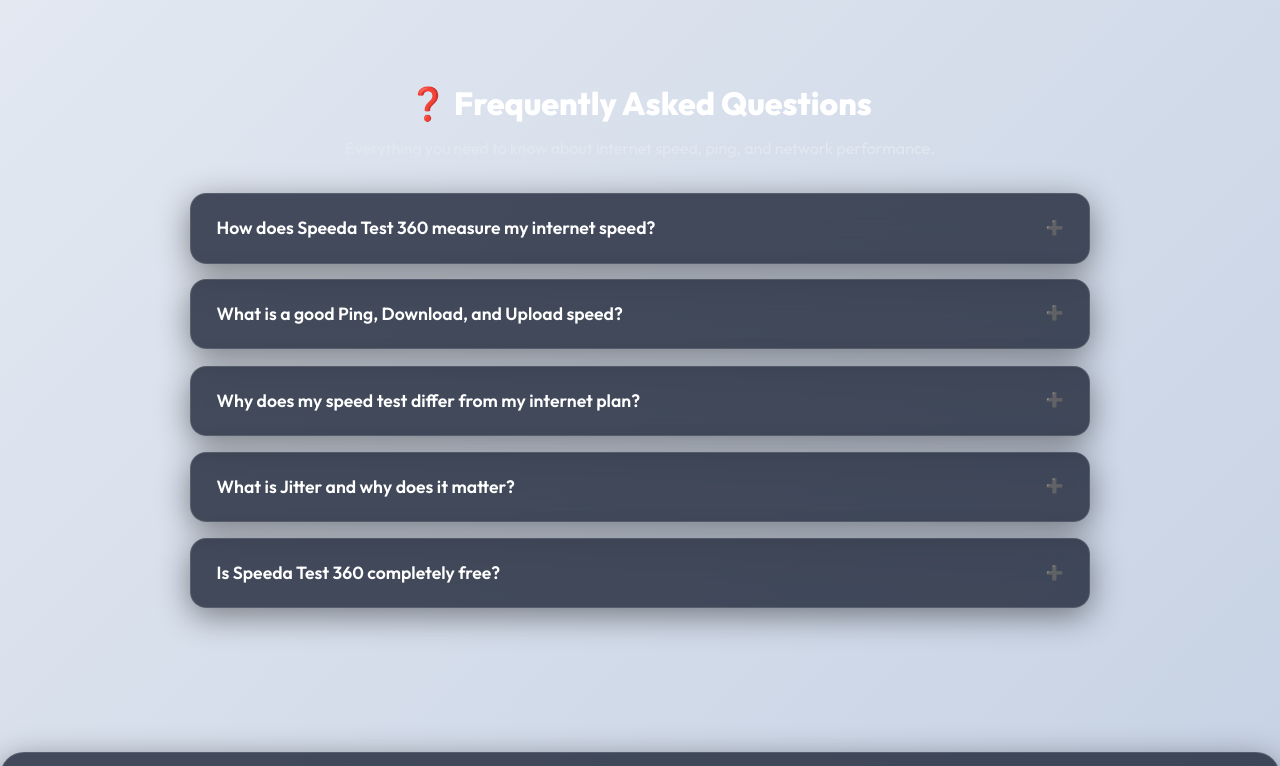
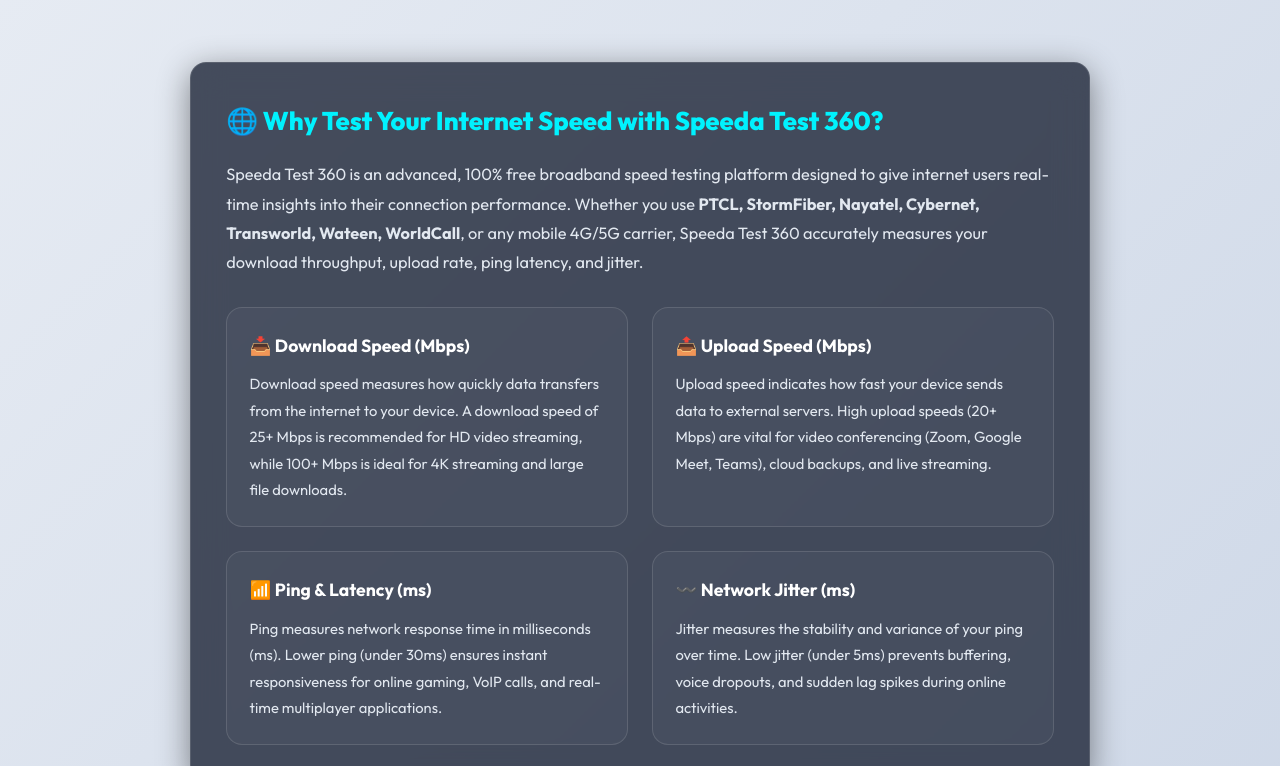
Before and after one commit to alirazabhatti36/speeda-test, a React (Vite) app in the folder frontend/: page / in a window 1280 px wide. Shown: the part 1354-2120 px from the top of the page. Built offline with nearby package versions, Linux system fonts and the light colour scheme; no server answers.

Commit message:
seo: Comprehensive 360 SEO optimization, indexing tags, sitemap.xml update, robots.txt, and Schema.org rich snippets

```diff
--- a/frontend/index.html
+++ b/frontend/index.html
@@ -5,6 +5,11 @@
     <link rel="icon" type="image/svg+xml" href="/favicon.svg" />
     <meta name="viewport" content="width=device-width, initial-scale=1.0" />
     <meta name="theme-color" content="#0b0f19" />
+
+    <!-- Primary Search Engine Crawling & Indexing -->
+    <meta name="robots" content="index, follow, max-image-preview:large, max-snippet:-1, max-video-preview:-1" />
+    <meta name="googlebot" content="index, follow, max-snippet:-1, max-image-preview:large, max-video-preview:-1" />
+    <meta name="bingbot" content="index, follow, max-snippet:-1, max-image-preview:large" />
 
     <!-- Google AdSense Account & Auto Ads -->
     <meta name="google-adsense-account" content="ca-pub-1373118680696037">
@@ -24,14 +29,16 @@
     <title>Speeda Test 360 — Real-Time Internet Speed Test & Network Analytics</title>
     <meta name="title" content="Speeda Test 360 — Real-Time Internet Speed Test & Network Analytics" />
     <meta name="description" content="Test your internet download speed, upload speed, ping latency, and jitter in real-time with Speeda Test 360. 100% free, accurate, and AI-powered network diagnostics." />
-    <meta name="keywords" content="speed test, internet speed test, broadband test, wifi speed, ping test, upload speed, download speed, network latency, jitter, ISP test, Speeda Test 360" />
+    <meta name="keywords" content="speed test, internet speed test, wifi speed test, broadband test, ping test, download speed, upload speed, network latency, jitter, ISP test, Speeda Test 360, PTCL speed test, StormFiber speed test, Nayatel speed test, Cybernet speed test, website speed tester" />
     <meta name="author" content="Speeda Test 360" />
 
     <!-- Open Graph / Facebook -->
     <meta property="og:type" content="website" />
+    <meta property="og:site_name" content="Speeda Test 360" />
     <meta property="og:title" content="Speeda Test 360 — Real-Time Internet Speed Test & Network Analytics" />
     <meta property="og:description" content="Test your internet speed with high-precision 360° analytics. Measure ping, jitter, download, and upload speeds instantly." />
-    <meta property="og:image" content="/favicon.svg" />
+    <meta property="og:url" content="https://speedatest360.online/" />
+    <meta property="og:image" content="https://speedatest360.online/favicon.svg" />
 
     <!-- Twitter -->
     <meta property="twitter:card" content="summary_large_image" />
--- a/frontend/src/components/SEO.jsx
+++ b/frontend/src/components/SEO.jsx
@@ -1,44 +1,115 @@
 import React from 'react';
 import { Helmet } from 'react-helmet-async';
 
-export default function SEO({ title, description, canonical = '/', schemaType = 'SoftwareApplication' }) {
-  const fullTitle = title ? `${title} | Speeda Test 360` : 'Speeda Test 360 — Real-Time Internet Speed Test & Analytics';
-  const fullDescription = description || 'Test your internet speed with high-precision 360° analytics. Free download, upload, ping, and jitter diagnostics.';
-  const baseUrl = 'https://speedatest360.com'; // Default domain fallback
-  const canonicalUrl = `${baseUrl}${canonical}`;
+export default function SEO({
+  title,
+  description,
+  keywords,
+  canonical = '/',
+  schemaType = 'SoftwareApplication',
+  faqs = []
+}) {
+  const fullTitle = title
+    ? `${title} | Speeda Test 360`
+    : 'Speeda Test 360 — Real-Time Internet Speed Test & Broadband Analytics';
 
-  const jsonLd = {
+  const fullDescription = description ||
+    'Test your internet download speed, upload speed, ping latency, and jitter in real-time with Speeda Test 360. Free, accurate, and 100% client-side broadband diagnostics.';
+
+  const defaultKeywords = 'speed test, internet speed test, wifi speed test, broadband test, ping test, download speed, upload speed, jitter test, ISP speed test, Speeda Test 360, PTCL speed test, StormFiber speed test, Nayatel speed test, Cybernet speed test, website speed tester';
+
+  const fullKeywords = keywords ? `${keywords}, ${defaultKeywords}` : defaultKeywords;
+  const baseUrl = 'https://speedatest360.online';
+  const canonicalUrl = `${baseUrl}${canonical === '/' ? '' : canonical}`;
+
+  // Structured Data Schema Array
+  const schemas = [
+    {
       '@context': 'https://schema.org',
-    '@type': schemaType,
+      '@type': 'WebApplication',
       'name': 'Speeda Test 360',
+      'url': baseUrl,
       'applicationCategory': 'UtilitiesApplication',
       'operatingSystem': 'All',
       'description': fullDescription,
+      'browserRequirements': 'Requires JavaScript & HTML5',
+      'softwareVersion': '360.2.0',
       'offers': {
         '@type': 'Offer',
         'price': '0',
         'priceCurrency': 'USD'
       }
-  };
+    },
+    {
+      '@context': 'https://schema.org',
+      '@type': 'Organization',
+      'name': 'Speeda Test 360',
+      'url': baseUrl,
+      'logo': `${baseUrl}/favicon.svg`,
+      'sameAs': [
+        'https://github.com/alirazabhatti36/speeda-test'
+      ]
+    },
+    {
+      '@context': 'https://schema.org',
+      '@type': 'WebSite',
+      'name': 'Speeda Test 360',
+      'url': baseUrl,
+      'potentialAction': {
+        '@type': 'SearchAction',
+        'target': `${baseUrl}/website-test?url={search_term_string}`,
+        'query-input': 'required name=search_term_string'
+      }
+    }
+  ];
+
+  // Inject FAQPage Schema if faqs provided
+  if (faqs && faqs.length > 0) {
+    schemas.push({
+      '@context': 'https://schema.org',
+      '@type': 'FAQPage',
+      'mainEntity': faqs.map(faq => ({
+        '@type': 'Question',
+        'name': faq.q,
+        'acceptedAnswer': {
+          '@type': 'Answer',
+          'text': faq.a
+        }
+      }))
+    });
+  }
 
   return (
     <Helmet>
-      {/* Title & Description */}
+      {/* Title & Primary Meta Tags */}
       <title>{fullTitle}</title>
+      <meta name="title" content={fullTitle} />
       <meta name="description" content={fullDescription} />
+      <meta name="keywords" content={fullKeywords} />
+      <meta name="robots" content="index, follow, max-image-preview:large, max-snippet:-1, max-video-preview:-1" />
+      <meta name="googlebot" content="index, follow, max-snippet:-1, max-image-preview:large, max-video-preview:-1" />
+      <meta name="bingbot" content="index, follow, max-snippet:-1, max-image-preview:large" />
       <link rel="canonical" href={canonicalUrl} />
 
-      {/* Open Graph */}
+      {/* Open Graph / Facebook */}
+      <meta property="og:type" content="website" />
+      <meta property="og:site_name" content="Speeda Test 360" />
       <meta property="og:title" content={fullTitle} />
       <meta property="og:description" content={fullDescription} />
       <meta property="og:url" content={canonicalUrl} />
+      <meta property="og:locale" content="en_US" />
 
-      {/* Twitter */}
+      {/* Twitter Cards */}
+      <meta name="twitter:card" content="summary_large_image" />
       <meta name="twitter:title" content={fullTitle} />
       <meta name="twitter:description" content={fullDescription} />
 
-      {/* Structured Data */}
-      <script type="application/ld+json">{JSON.stringify(jsonLd)}</script>
+      {/* JSON-LD Schemas */}
+      {schemas.map((s, idx) => (
+        <script key={idx} type="application/ld+json">
+          {JSON.stringify(s)}
+        </script>
+      ))}
     </Helmet>
   );
 }
--- a/frontend/src/pages/Home.css
+++ b/frontend/src/pages/Home.css
@@ -152,12 +152,61 @@
   margin-top: 0.2rem;
 }
 
+.seo-content-section {
+  width: 100%;
+  max-width: 900px;
+  padding: 2.2rem;
+  margin: 2.5rem 0;
+  line-height: 1.8;
+}
+
+.seo-content-section h2 {
+  font-size: 1.6rem;
+  font-weight: 800;
+  color: var(--primary-cyan);
+  margin-bottom: 1rem;
+}
+
+.seo-content-section p {
+  color: var(--text-muted);
+  font-size: 1.02rem;
+  margin-bottom: 1.8rem;
+}
+
+.seo-article-grid {
+  display: grid;
+  grid-template-columns: repeat(2, 1fr);
+  gap: 1.5rem;
+}
+
+.seo-card {
+  background: rgba(255, 255, 255, 0.03);
+  border: 1px solid var(--glass-border);
+  border-radius: var(--radius-md);
+  padding: 1.4rem;
+}
+
+.seo-card h3 {
+  font-size: 1.1rem;
+  font-weight: 700;
+  color: #ffffff;
+  margin-bottom: 0.6rem;
+}
+
+.seo-card p {
+  font-size: 0.92rem;
+  margin-bottom: 0;
+}
+
 @media (max-width: 868px) {
   .network-grid {
     grid-template-columns: repeat(2, 1fr);
   }
   .metrics-grid {
     grid-template-columns: repeat(2, 1fr);
+  }
+  .seo-article-grid {
+    grid-template-columns: 1fr;
   }
 }
 
--- a/frontend/src/pages/Home.jsx
+++ b/frontend/src/pages/Home.jsx
@@ -5,6 +5,29 @@
 import FAQSection from '../components/FAQSection';
 import { getNetworkInfo, measureLatency, measureDownload, measureUpload } from '../utils/speedEngine';
 import './Home.css';
+
+const FAQS_LIST = [
+  {
+    q: 'How does Speeda Test 360 measure my internet speed?',
+    a: 'Speeda Test 360 sends multi-stream encrypted HTTP requests directly between your browser and global high-speed edge CDN nodes (such as Cloudflare). It measures latency (ping), jitter, download throughput, and upload throughput using high-precision Web performance APIs.'
+  },
+  {
+    q: 'What is a good Ping, Download, and Upload speed?',
+    a: 'For smooth 4K video streaming and online gaming: Ping under 30ms is excellent, Download speed above 50 Mbps is ideal for families, and Upload speed above 15 Mbps ensures crisp video calls and fast file sharing.'
+  },
+  {
+    q: 'Why does my speed test differ from my internet plan?',
+    a: 'Speed test results can be impacted by Wi-Fi distance, router load, background app downloads, browser extensions, VPNs, or network congestion from your Internet Service Provider (ISP).'
+  },
+  {
+    q: 'What is Jitter and why does it matter?',
+    a: 'Jitter measures the stability of your network latency over time. Low jitter (under 5ms) ensures smooth video calls (Zoom/Teams) and lag-free online multiplayer gaming without rubber-banding.'
+  },
+  {
+    q: 'Is Speeda Test 360 completely free?',
+    a: 'Yes! Speeda Test 360 is 100% free with unlimited tests, zero registration, and complete privacy.'
+  }
+];
 
 export default function Home() {
   const [networkInfo, setNetworkInfo] = useState(null);
@@ -77,9 +100,11 @@
   return (
     <>
       <SEO
-        title="360° Real-Time Speed Test"
-        description="Free real-time internet speed test. Measure download speed, upload speed, ping, jitter, and network ISP performance instantly."
+        title="Real-Time Internet Speed Test & Broadband Analytics"
+        description="Free real-time internet speed test. Measure download speed, upload speed, ping latency, and jitter for PTCL, StormFiber, Nayatel, Cybernet, Transworld & global ISPs."
+        keywords="internet speed test, speed test, wifi speed test, broadband speed test, ping test, download speed, upload speed, jitter test, PTCL speed test, StormFiber speed test, Nayatel speed test, Cybernet speed test"
         canonical="/"
+        faqs={FAQS_LIST}
       />
 
       <div className="home-container">
@@ -91,7 +116,7 @@
           <h1>
             ⚡ Speeda Test <span className="gradient-text">360</span>
           </h1>
-          <p>Real-Time Internet Speed & 360° Broadband Analytics</p>
+          <p>Real-Time Internet Speed Test & 360° Broadband Analytics Engine</p>
         </div>
 
         {/* Network Detector Card */}
@@ -156,7 +181,7 @@
               className="btn-primary start-btn"
             >
               {status === 'idle'
-                ? '▶ Start 360° Test'
+                ? '▶ Start 360° Speed Test'
                 : status === 'complete'
                 ? '🔄 Test Again'
                 : `⏳ Testing (${testProgress}%)`}
@@ -226,6 +251,36 @@
         {/* In-Feed AdSlot */}
         <AdSlot slotId="home-mid-banner" type="banner" />
 
+        {/* SEO Article & Content Guide */}
+        <section className="seo-content-section glass-panel">
+          <h2>🌐 Why Test Your Internet Speed with Speeda Test 360?</h2>
+          <p>
+            Speeda Test 360 is an advanced, 100% free broadband speed testing platform designed to give internet users real-time insights into their connection performance. Whether you use <strong>PTCL, StormFiber, Nayatel, Cybernet, Transworld, Wateen, WorldCall</strong>, or any mobile 4G/5G carrier, Speeda Test 360 accurately measures your download throughput, upload rate, ping latency, and jitter.
+          </p>
+
+          <div className="seo-article-grid">
+            <article className="seo-card">
+              <h3>📥 Download Speed (Mbps)</h3>
+              <p>Download speed measures how quickly data transfers from the internet to your device. A download speed of 25+ Mbps is recommended for HD video streaming, while 100+ Mbps is ideal for 4K streaming and large file downloads.</p>
+            </article>
+
+            <article className="seo-card">
+              <h3>📤 Upload Speed (Mbps)</h3>
+              <p>Upload speed indicates how fast your device sends data to external servers. High upload speeds (20+ Mbps) are vital for video conferencing (Zoom, Google Meet, Teams), cloud backups, and live streaming.</p>
+            </article>
+
+            <article className="seo-card">
+              <h3>📶 Ping & Latency (ms)</h3>
+              <p>Ping measures network response time in milliseconds (ms). Lower ping (under 30ms) ensures instant responsiveness for online gaming, VoIP calls, and real-time multiplayer applications.</p>
+            </article>
+
+            <article className="seo-card">
+              <h3>〰️ Network Jitter (ms)</h3>
+              <p>Jitter measures the stability and variance of your ping over time. Low jitter (under 5ms) prevents buffering, voice dropouts, and sudden lag spikes during online activities.</p>
+            </article>
+          </div>
+        </section>
+
         {/* FAQ Accordion Section */}
         <FAQSection />
       </div>
```
Also changed, not shown: frontend/public/robots.txt, 1 other file (tests, documents, lock files or other folders). Lines whose indentation alone changed are shown as unchanged.
